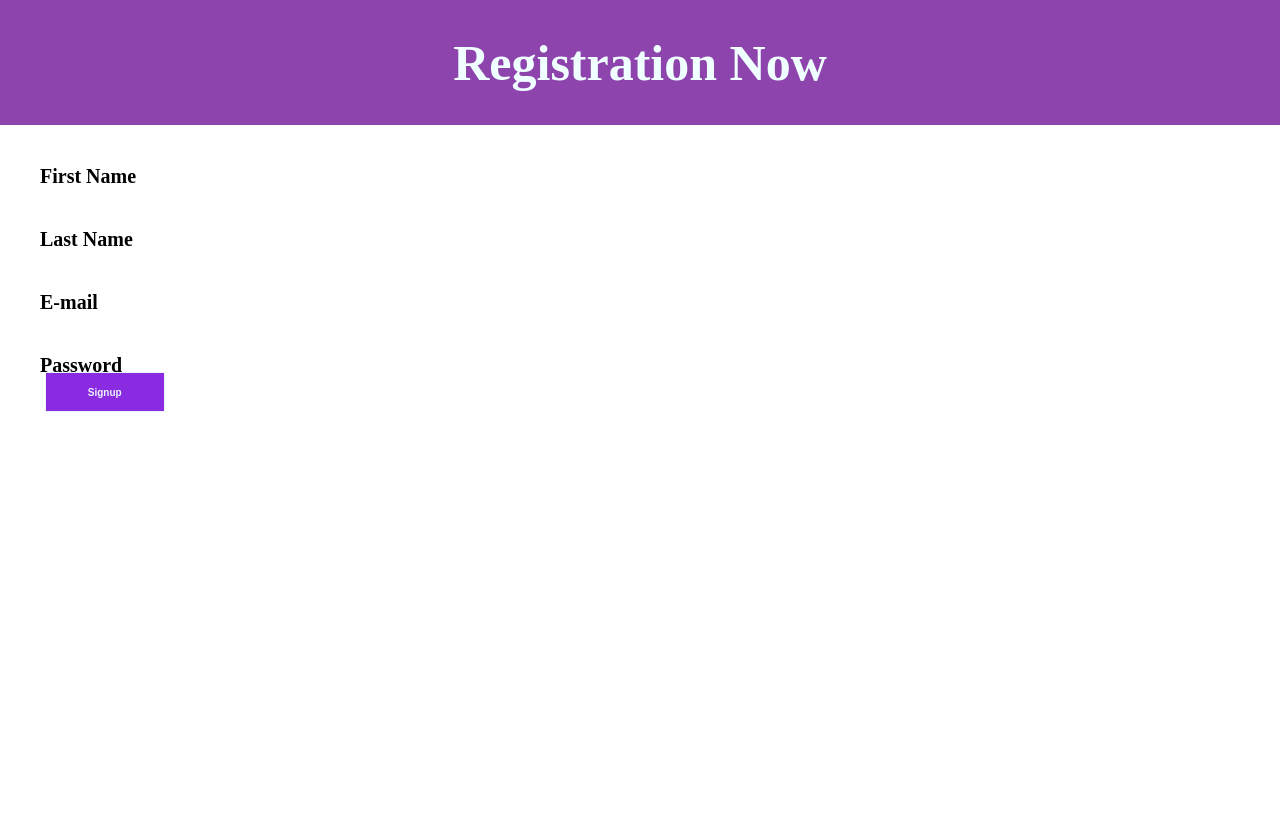
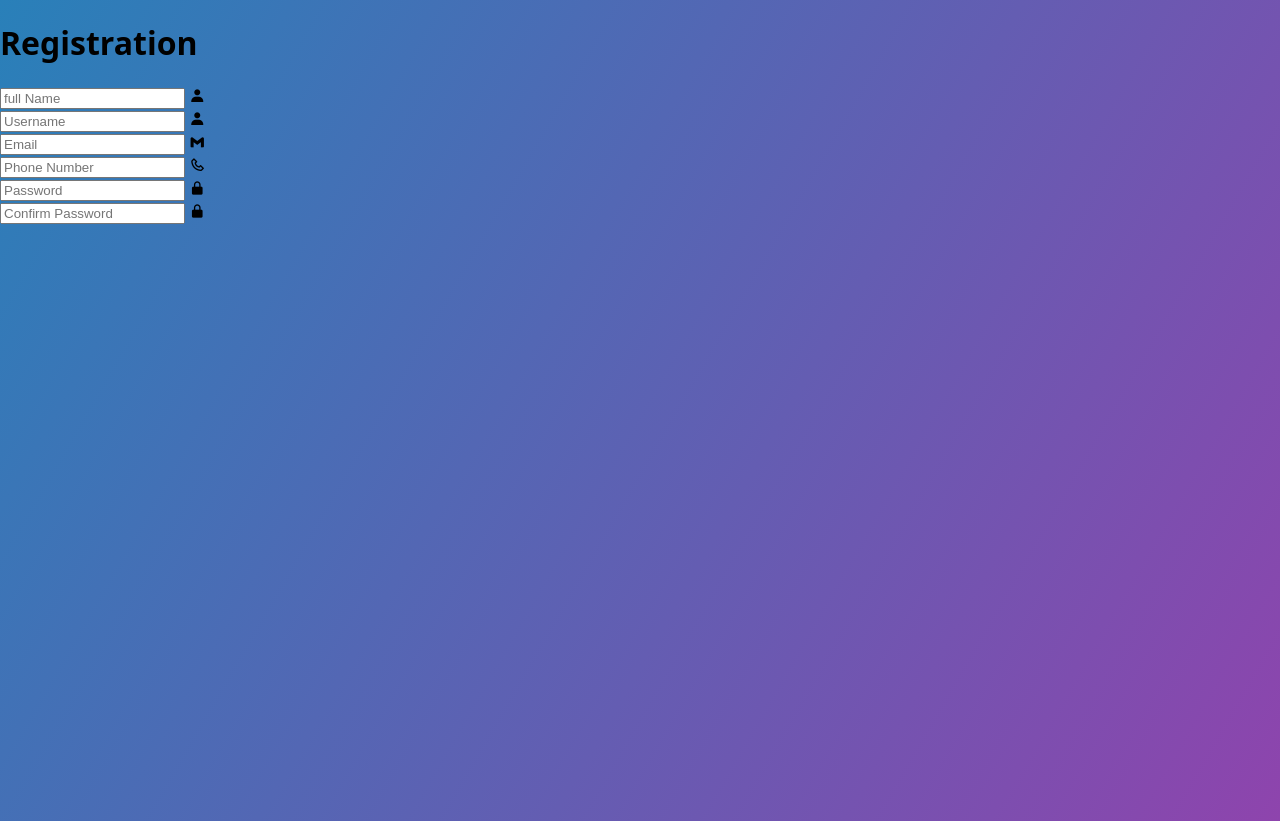
Before and after one commit to nileshvishwa/spreadtech, a plain HTML site: page Task2/index.html in a window 1280 px wide. Before the commit the page ends 800 px from the top, so only its background shows below. Drawn offline with nearby package versions, Linux system fonts and the light colour scheme; files that its build step writes are made by us from their sources.

Commit message:
change the graphics

```diff
--- a/Task2/index.html
+++ b/Task2/index.html
@@ -3,29 +3,45 @@
 <head>
     <meta charset="UTF-8">
     <meta name="viewport" content="width=device-width, initial-scale=1.0">
+    <link href='https://unpkg.com/boxicons@2.1.4/css/boxicons.min.css' rel='stylesheet'>
     <link rel="stylesheet" type="text/css" href="styles.css">
     <title>Registration Page</title>
 </head>
 <body>
-    <div class="regi">
-    <h1>Registration Now</h1>
-    </div>
-    <div class="form1">
-    <form>
-        <input type="text" required>
-        <label>First Name</label>
-        <input type="text" required>
-        <label>Last Name</label>
-        <input type="email" required>
-        <label>E-mail</label>
-        <input type="password" required>
-        <label>Password</label>
-        <div class="pass">
-        <input type="submit" value="Signup">
+        <div class="wrapper">
+            <form action="">
+                <h1>Registration</h1>
+                <div class="inputbox">
+                    <div class="inputfield">
+                        <input type="text" placeholder="full Name" required>
+                        <i class='bx bxs-user'></i>
+                    </div>
+                    <div class="inputfield">
+                        <input type="text" placeholder="Username" required>
+                        <i class='bx bxs-user'></i>
+                    </div>
+                </div>
+                <div class="inputbox">
+                    <div class="inputfield">
+                        <input type="email" placeholder="Email" required>
+                        <i class='bx bxl-gmail'></i>
+                    </div>
+                    <div class="inputfield">
+                        <input type="number" placeholder="Phone Number" required>
+                        <i class='bx bx-phone' ></i>
+                    </div>
+                </div>
+                <div class="inputbox">
+                    <div class="inputfield">
+                        <input type="password" placeholder="Password" required>
+                        <i class='bx bxs-lock-alt' ></i>
+                    </div>
+                    <div class="inputfield">
+                        <input type="password" placeholder="Confirm Password" required>
+                        <i class='bx bxs-lock-alt' ></i>
+                    </div>
+                </div>
+            </form>
         </div>
-    </form>
-</div>
-
-
 </body>
 </html>
--- a/Task2/styles.css
+++ /dev/null
@@ -1,91 +0,0 @@
-body{
-    background: linear-gradient(120deg,#2980b9,#8e44ad);
-    background: fixed;
-    margin: 0;
-    padding: 0;
-    height: 100vh;
-    width: auto;
-}
-.regi{
-    background-color: #8e44ad;
-    width: 100%;
-    height: auto;
-    justify-content: center;
-    display: flex;
-
-}
-.regi h1{
-    color: azure;
-    font-size: 50px;
-    font-weight: 800;
-    text-decoration: solid;
-}
-.regi h1:hover{
-    color: aqua;
-}
-.form1{
-    padding: 0 40px;
-    box-sizing: border-box;
-    display: flex;
-    justify-content: center;
-    align-items: center;
-
-}
-.form1 input{
-    width: 100%;
-    padding: 0 5px;
-    height: 40px;
-    font-size: 16px;
-    border: none;
-    background: none;
-    outline: none;
-}
-.form1 label{
-    font-size: 20px;
-    font-family: 'Times New Roman', Times, serif;
-    font-weight: 800;
-    color: black;
-}
-.form1 span::before{
-    content: "";
-    position: absolute;
-    top: 40px;
-    left:0;
-    width: 100%;
-    height: 2px;
-    background: #8c0000;
-    transition: .5s;
-}
-.form1 input:focus ~ label,
-.form1 input:valid ~ label{
-    top: -5px;
-    color: #000000;
-}
-.form1 input:focus ~ span::before,
-.form1 input:valid ~ span::before{
-    width: 100%;
-}
-.pass{
-    margin: -5px 0 20px 5px;
-    color: #26a6a6;
-    cursor: pointer;
-    display: flex;
-}
-.pass input[type="submit"]{
-    width: 10%;
-    height: 100;
-    border: 1px solid;
-    background:blueviolet;
-    font-size: 10px;
-    color: #e9f4fb;
-    font-weight: 700;
-    cursor: pointer;
-    outline: none;
-    align-items: center;
-    justify-content: center;
-}
-.pass input[type="submit"]:hover{
-    border-color: aqua;
-    border-radius: 5px;
-    transition: .5s;
-}
```
